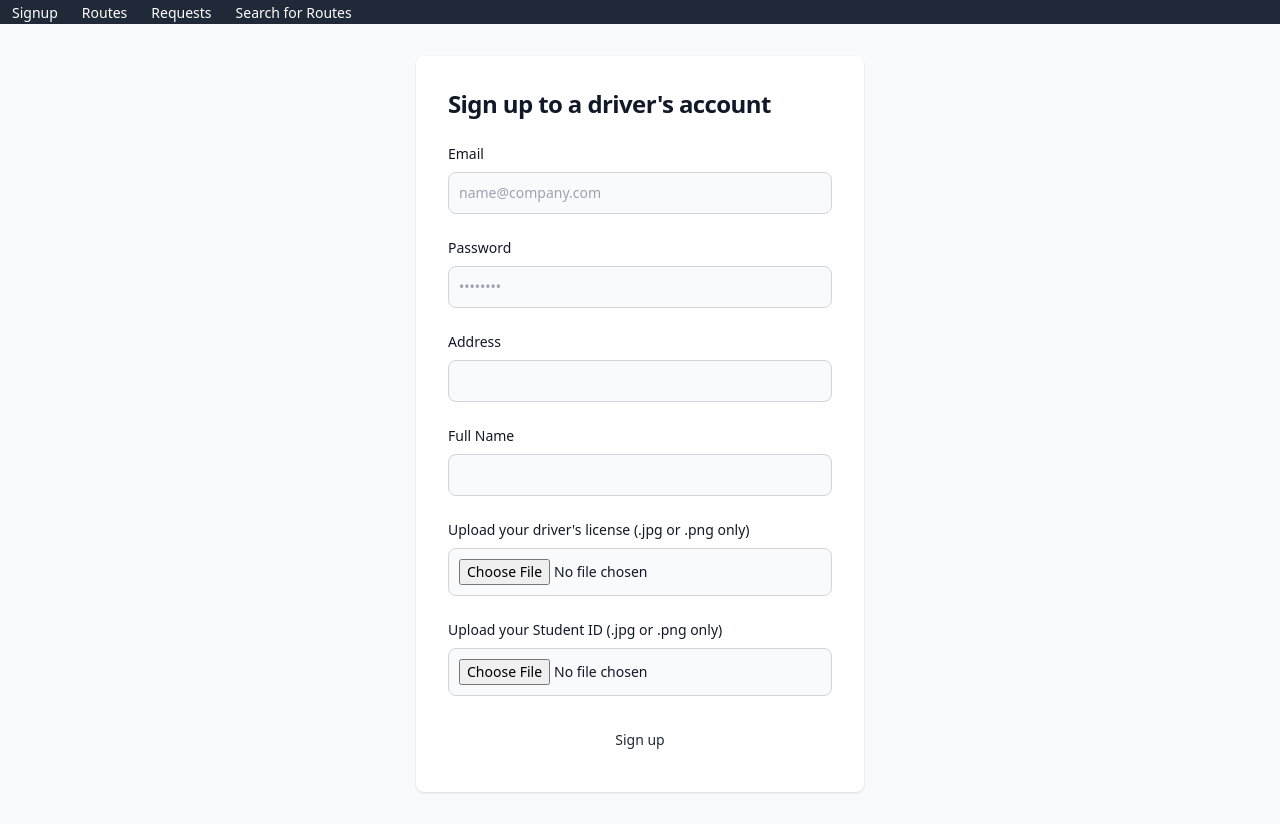
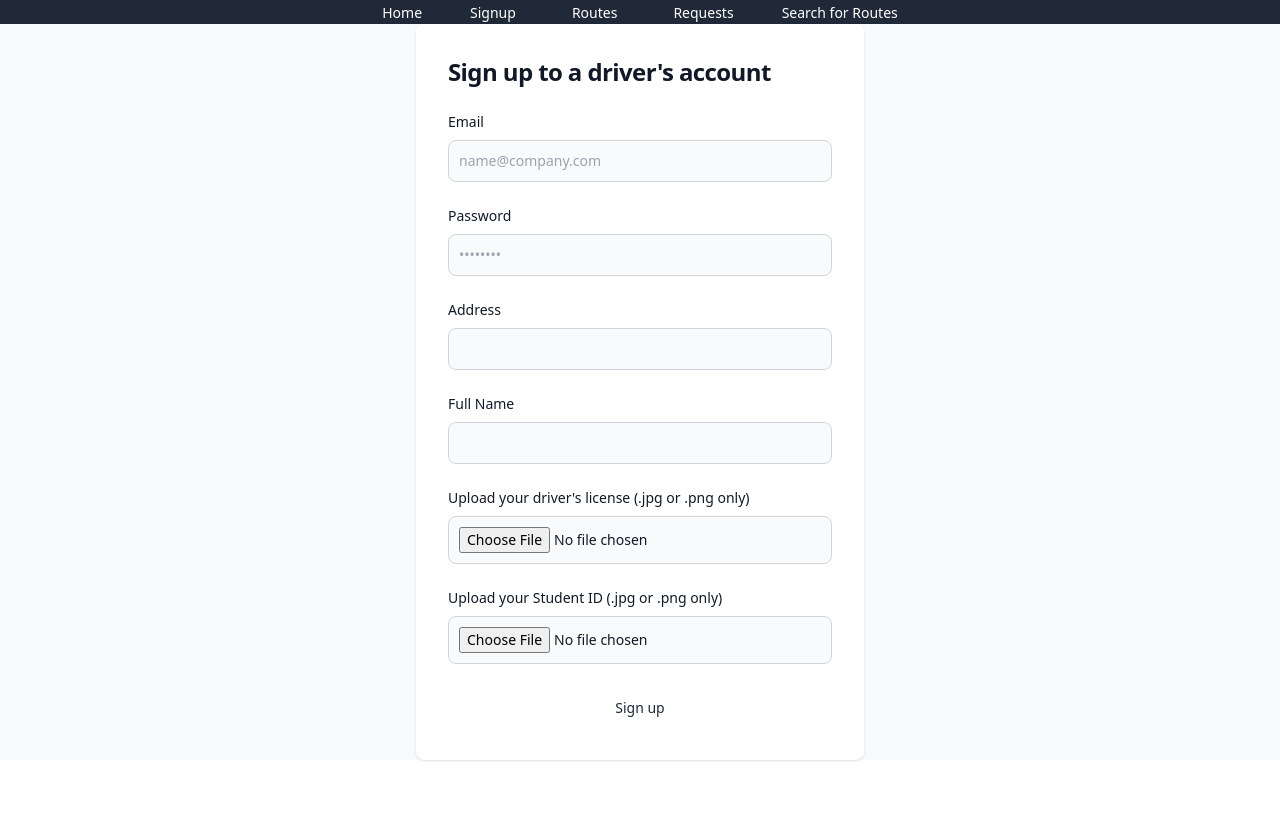
Before and after one commit to ConfuzzedCat/PickMeUp-repo, a React (Vite) app in the folder frontend/: page /signup in a window 1280 px wide. After the commit the page ends 800 px from the top, so only its background shows below. Built offline with nearby package versions, Linux system fonts and the light colour scheme.

Commit message:
fixed small error on signup and made navbar
had a horrible error on signup (not good practice i know) and made a navbar

```diff
--- a/frontend/src/App.jsx
+++ b/frontend/src/App.jsx
@@ -10,13 +10,23 @@ import {
 function App() {
   return (
     <>
+
       <nav className="bg-gray-800">
-        <ul className="flex">
+        <ul className="flex justify-center">
+        <li>
+            <NavLink
+              to="/"
+              activeClassName="bg-green-500"
+              className="text-white px-3 py-2 rounded-md text-sm font-medium mx-3"
+            >
+              Home
+            </NavLink>
+          </li>
           <li>
             <NavLink
               to="/signup"
               activeClassName="bg-green-500"
-              className="text-white px-3 py-2 rounded-md text-sm font-medium"
+              className="text-white px-3 py-2 rounded-md text-sm font-medium mx-3"
             >
               Signup
             </NavLink>
@@ -25,7 +35,7 @@ function App() {
             <NavLink
               to="/routes"
               activeClassName="bg-green-500"
-              className="text-white px-3 py-2 rounded-md text-sm font-medium"
+              className="text-white px-3 py-2 rounded-md text-sm font-medium mx-5"
             >
               Routes
             </NavLink>
@@ -34,7 +44,7 @@ function App() {
             <NavLink
               to="/requests"
               activeClassName="bg-green-500"
-              className="text-white px-3 py-2 rounded-md text-sm font-medium"
+              className="text-white px-3 py-2 rounded-md text-sm font-medium mx-3"
             >
               Requests
             </NavLink>
@@ -43,7 +53,7 @@ function App() {
             <NavLink
               to="/available_routes"
               activeClassName="bg-green-500"
-              className="text-white px-3 py-2 rounded-md text-sm font-medium"
+              className="text-white px-3 py-2 rounded-md text-sm font-medium mx-3"
             >
               Search for Routes
             </NavLink>
--- a/frontend/src/signup.jsx
+++ b/frontend/src/signup.jsx
@@ -97,7 +97,7 @@ function Signup() {
 
   return (
     <section className="bg-gray-50 dark:bg-gray-900">
-      <div className="flex flex-col items-center justify-center px-6 py-8 mx-auto md:h-screen lg:py-0">
+      <div className="flex flex-col items-center justify-center px-6 py-8 mx-auto lg:py-0">
         <div className="w-full bg-white rounded-lg shadow dark:border md:mt-0 sm:max-w-md xl:p-0 dark:bg-gray-800 dark:border-gray-700">
           <div className="p-6 space-y-4 md:space-y-6 sm:p-8">
             <h1 className="text-xl font-bold leading-tight tracking-tight text-gray-900 md:text-2xl dark:text-white">
```
